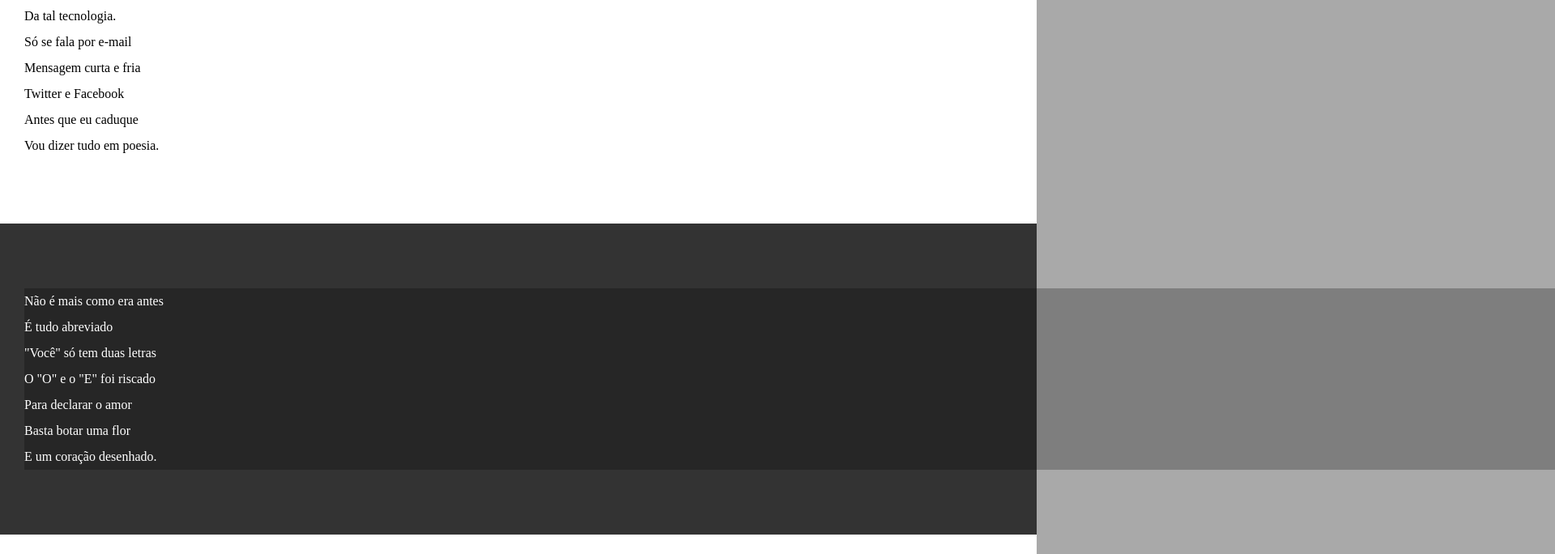
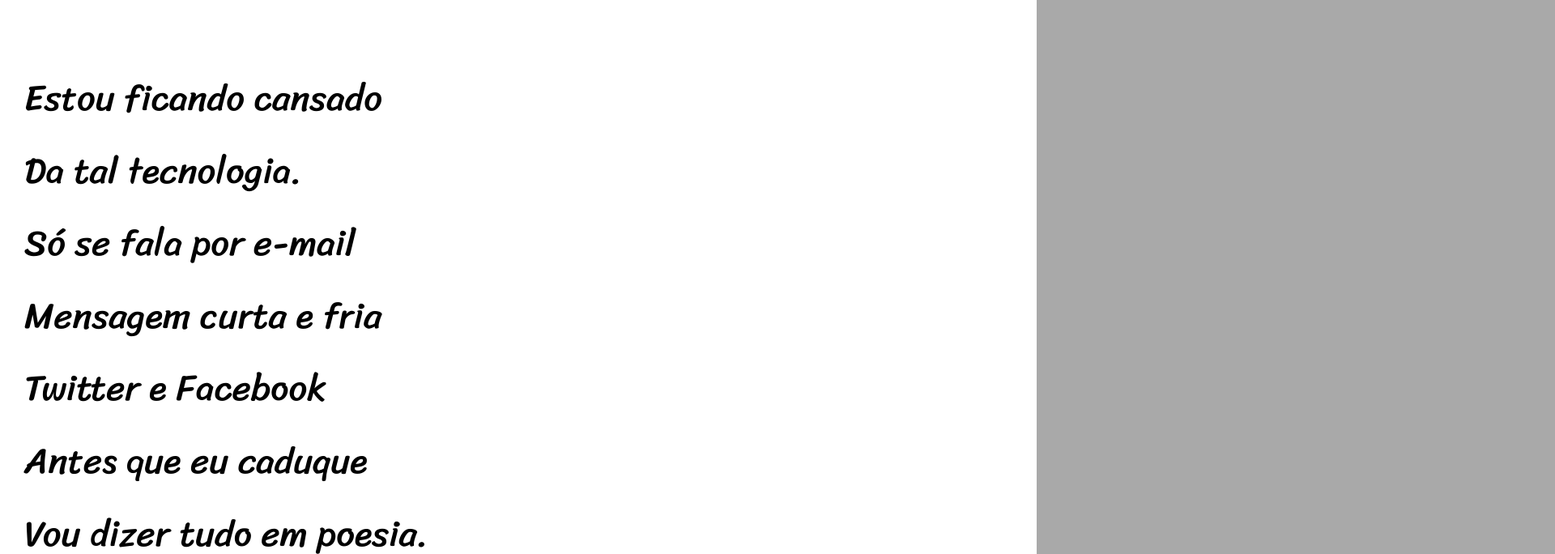
Before and after one commit to MRNPERES/html_css, a plain HTML site: page desafios/d012/index.html in a window 1280 px wide. Shown: the part 263-947 px from the top of the page at 81% size, 1920 px wide, since content can reach past the window. Drawn offline with Linux system fonts and the light colour scheme.

Commit message:
atualização dos estilo do desafio12

```diff
--- a/desafios/d012/estilo/style.css
+++ b/desafios/d012/estilo/style.css
@@ -1,13 +1,25 @@
 @charset "UTF-8";
+
+@import url('https://fonts.googleapis.com/css2?family=Passion+One:wght@400;700;900&family=Sriracha&display=swap');
+
+@import url('https://fonts.googleapis.com/css2?family=Passion+One:wght@400;700;900&family=Sriracha&display=swap');
+
+:root {
+    --fonte1: Verdana, Geneva, Tahoma, sans-serif;
+    --fonte2: 'Passion One', cursive;
+    --fonte3: 'Sriracha', cursive;
+}
 
 * {
   margin: 0;
   padding: 0;
+  font-size: 1em;
 }
 
 html, body {
     min-height: 100vf;
-  background-color: darkgray;
+    background-color: darkgray;
+    font-family: var(--fonte1);
 }
 
 header {
@@ -19,6 +31,8 @@ header {
 header > h1 {
     padding-top: 50px;
     font-variant: small-caps;
+    font-family: var(--fonte2);
+    font-size: 10vw;
 }
 
 header > p {
@@ -40,6 +54,8 @@ section {
     padding-bottom: 10vh;
     line-height: 2em;
     padding-left: 30px;
+    font-family: var(--fonte3);
+    font-size: 3.5vw;
 }
 
 section.normal {
@@ -53,7 +69,8 @@ section.imagem {
 }
 
 section.imagem > p {
-    width: 400%;
+    display: inline-block;
+    padding: 5px;
     background-color: rgba(0, 0, 0, 0.253);
 }
 
```
